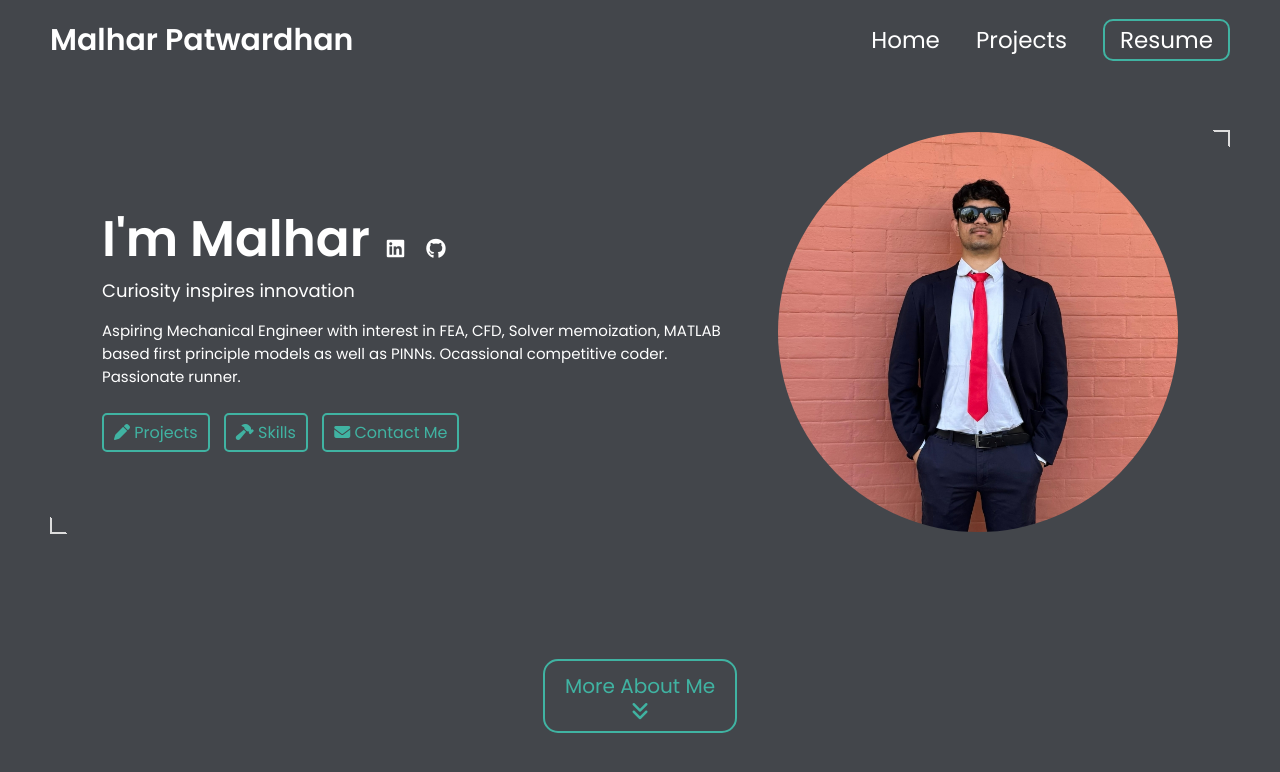
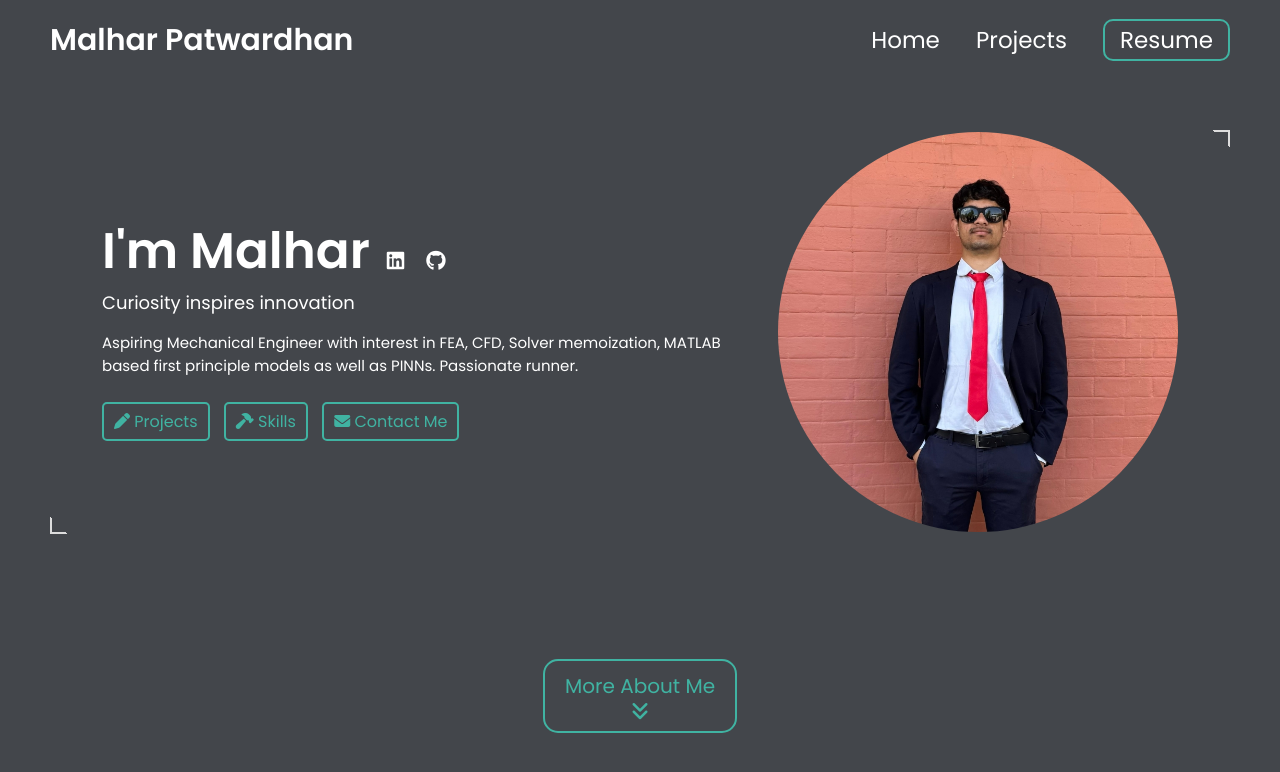
Before and after one commit to Assembly00111/Assembly00111.github.io, a Jekyll site: the page built from index.html, in a window 1280 px wide and 900 px high. Shown: the top 772 px of the window. Built offline with Jekyll 4.4.1, drawn with Linux system fonts in a browser that asks for light colours.

Commit message:
Update _config.yml

```diff
--- a/_config.yml
+++ b/_config.yml
@@ -17,7 +17,7 @@ headline: Curiosity inspires innovation
 description: >- # dont remove this line. this will ignore all new lines until the next section
   Aspiring Mechanical Engineer with interest in FEA, CFD, Solver memoization,
   MATLAB based first principle models as well as PINNs.
-  Ocassional competitive coder. Passionate runner.
+  Passionate runner.
 
 # Place your profile image in /assets/images/profile-image/folder and edit the file name
 profile_image: ./assets/images/profile-image/avatar.jpeg
@@ -25,7 +25,7 @@ profile_image: ./assets/images/profile-image/avatar.jpeg
 
 # Link your resume
 # You can place your resume in assets/resume/{resume.pdf or add external link such as pdf saved in google drive
-resume-url: https://drive.google.com/file/d/13Z3duVzh-gguPU5r03oJVEE6rV9rd3DS/view?usp=sharing # or /assets/resume/resume.pdf
+resume-url: https://github.com/Assembly00111/Resume/blob/Main/Malhar_Resume.pdf # or /assets/resume/resume.pdf
 
 
 # Set up external links - this will show up as small icons next to your name.
@@ -61,13 +61,13 @@ skills:
   - category: Computation and Programming
     tools:
     - MATLAB
-    - C
+    - C/C++
     - python
   - category: Prototyping
     tools:
     #- SLA
     - CNC
-    #- FDM
+    - FDM
     #- SLS
     #- DMLS
     #- PolyJet Printing
```
